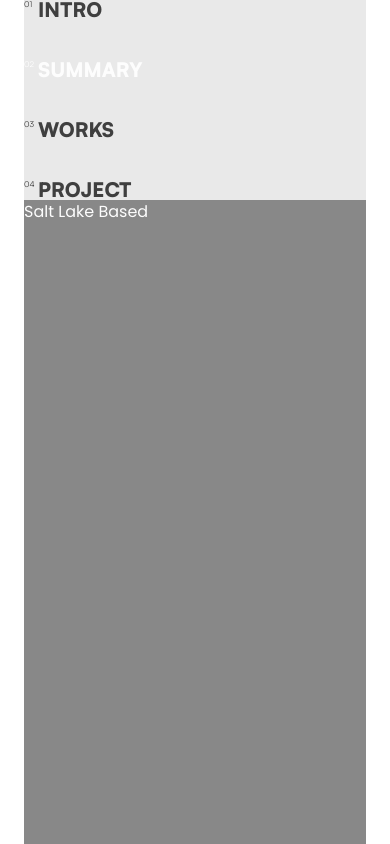
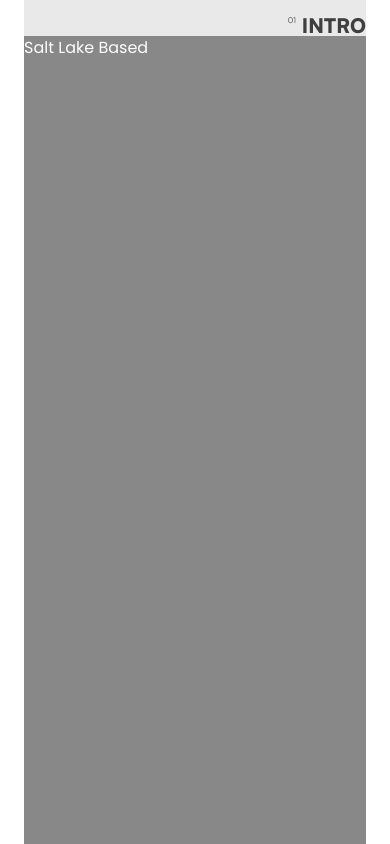
Before and after one commit to mackaykillian/portfolio, a React (Create React App) app: page / in a window 390 px wide. Shown: the top 844 px of the page. Built offline with nearby package versions, Linux system fonts and the light colour scheme.

Commit message:
added navigation to app with responsive design

```diff
--- a/src/App.jsx
+++ b/src/App.jsx
@@ -19,49 +19,11 @@ export default function App() {
   const xlScreen = useMediaQuery({ minWidth: 1280 });
   const xxlScreen = useMediaQuery({ minWidth: 1536 });
 
-  const navContainerStlye = {
-    xs: "w-full",
-    lg: "",
-  };
-
-  const layoutStyle = {
-    xs: {
-      padding: "px-6",
-      flex: "flex flex-col",
-      navWidth: "w-full",
-      contentWidth: "w-full",
-    },
-    sm: {
-      padding: "px-8",
-      flex: "flex flex-col",
-      navWidth: "w-full",
-      contentWidth: "w-10/12",
-    },
-    md: {
-      padding: "px-8",
-      flex: "flex flex-col",
-      navWidth: "w-full",
-      contentWidth: "w-10/12",
-    },
-    lg: {
-      padding: "px-10",
-      flex: "flex flex-row",
-      navWidth: "w-3/12",
-      contentWidth: "w-9/12",
-    },
-    xl: {
-      padding: "px-20",
-      flex: "flex flex-row",
-      navWidth: "w-3/12",
-      contentWidth: "w-9/12",
-    },
-  };
-
   return (
     <div className="app">
       <div className="flex flex-col px-6 sm:px-8 lg:flex-row lg:px-10 xl:px-20">
-        <div className="w-full bg-neutral-300 lg:w-3/12">
-          <Navigation />
+        <div className="w-full bg-neutral-300 pt-4 sm:pt-6 lg:w-3/12 lg:pt-16">
+          {lgScreen ? <Navigation size="lg" /> : <Navigation size="sm" />}
         </div>
         <div className="mx-auto w-full bg-neutral-600 sm:w-10/12 lg:w-9/12">
           <SummarySection />
--- a/src/components/Navigation.jsx
+++ b/src/components/Navigation.jsx
@@ -1,12 +1,32 @@
 import NavigationItem from "./NavigationItem";
-function Navigation() {
+function Navigation({ size }) {
   return (
-    <div className="flex flex-col space-y-10">
-      <NavigationItem number="1" name="intro" mode="dark" />
-      <NavigationItem number="2" name="summary" mode="dark" state="active" />
-      <NavigationItem number="3" name="works" mode="dark" />
-      <NavigationItem number="4" name="project" mode="dark" />
-    </div>
+    <>
+      {size == "lg" ? (
+        <div className="flex flex-col space-y-10">
+          <NavigationItem number="1" name="intro" mode="dark" />
+          <NavigationItem
+            number="2"
+            name="summary"
+            mode="dark"
+            state="active"
+          />
+          <NavigationItem number="3" name="works" mode="dark" />
+          <NavigationItem number="4" name="project" mode="dark" />
+        </div>
+      ) : (
+        <div className="flex h-5 flex-col items-end space-y-2 overflow-hidden">
+          <NavigationItem number="1" name="intro" mode="dark" />
+          <NavigationItem number="2" name="summary" mode="dark" />
+          <NavigationItem number="3" name="works" mode="dark" />
+          <NavigationItem number="4" name="project" mode="dark" />
+        </div>
+      )}{" "}
+    </>
   );
 }
+
+Navigation.defaultProps = {
+  size: "sm",
+};
 export default Navigation;
--- a/src/components/NavigationItem.jsx
+++ b/src/components/NavigationItem.jsx
@@ -30,7 +30,7 @@ const nameStyle = {
 function NavigationItem({ mode, state, size, number, name }) {
   return (
     <div
-      className={`font-display flex flex-row ${spaceStyle[size]} ${colorStyle[mode][state]}`}
+      className={`font-display flex w-fit flex-row ${spaceStyle[size]} ${colorStyle[mode][state]}`}
     >
       <div className={`leading-none ${numberStyle[size]}`}>{`0${number}`}</div>
       <div className={`font-black uppercase leading-none ${nameStyle[size]}`}>
```
